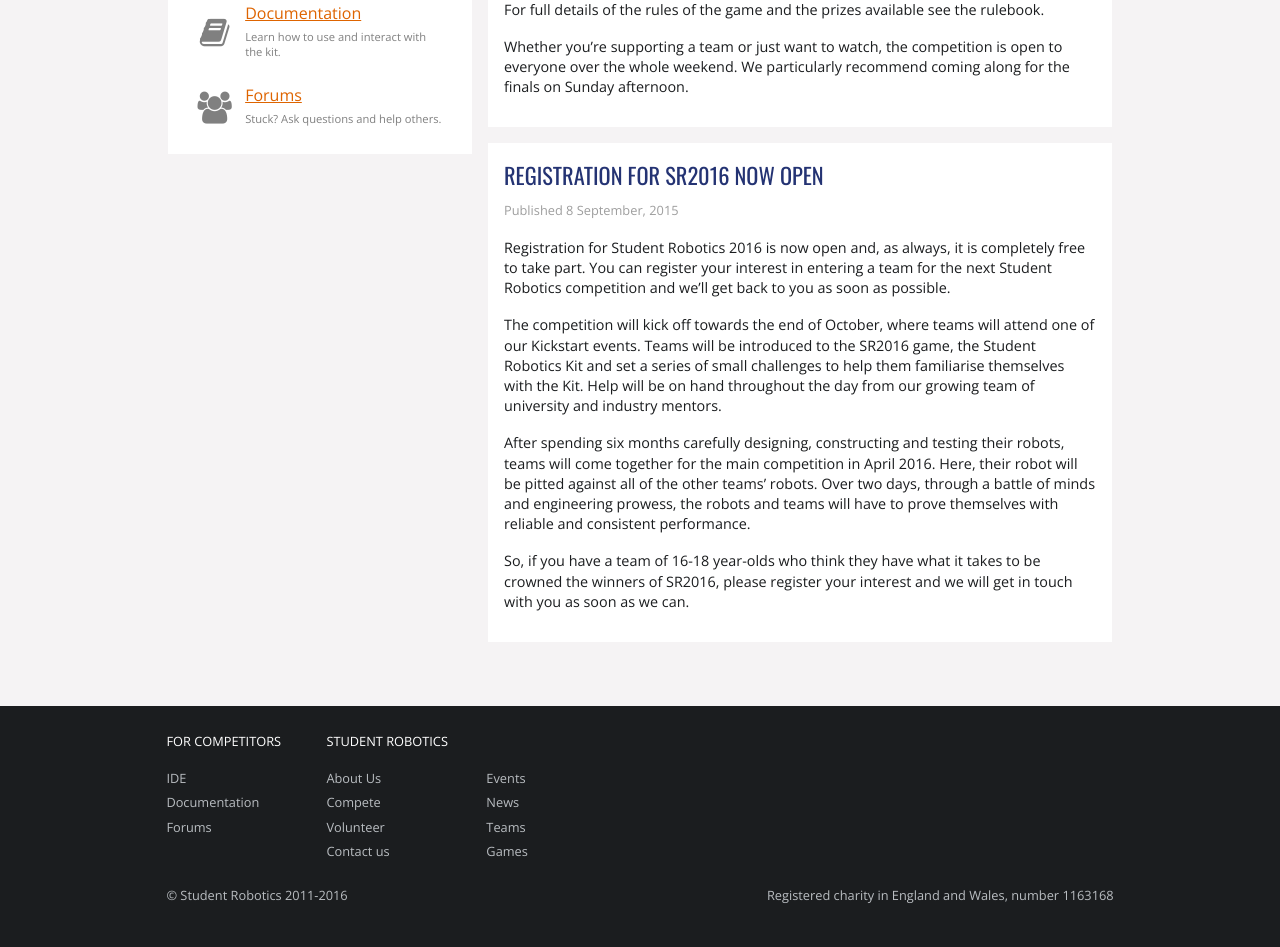
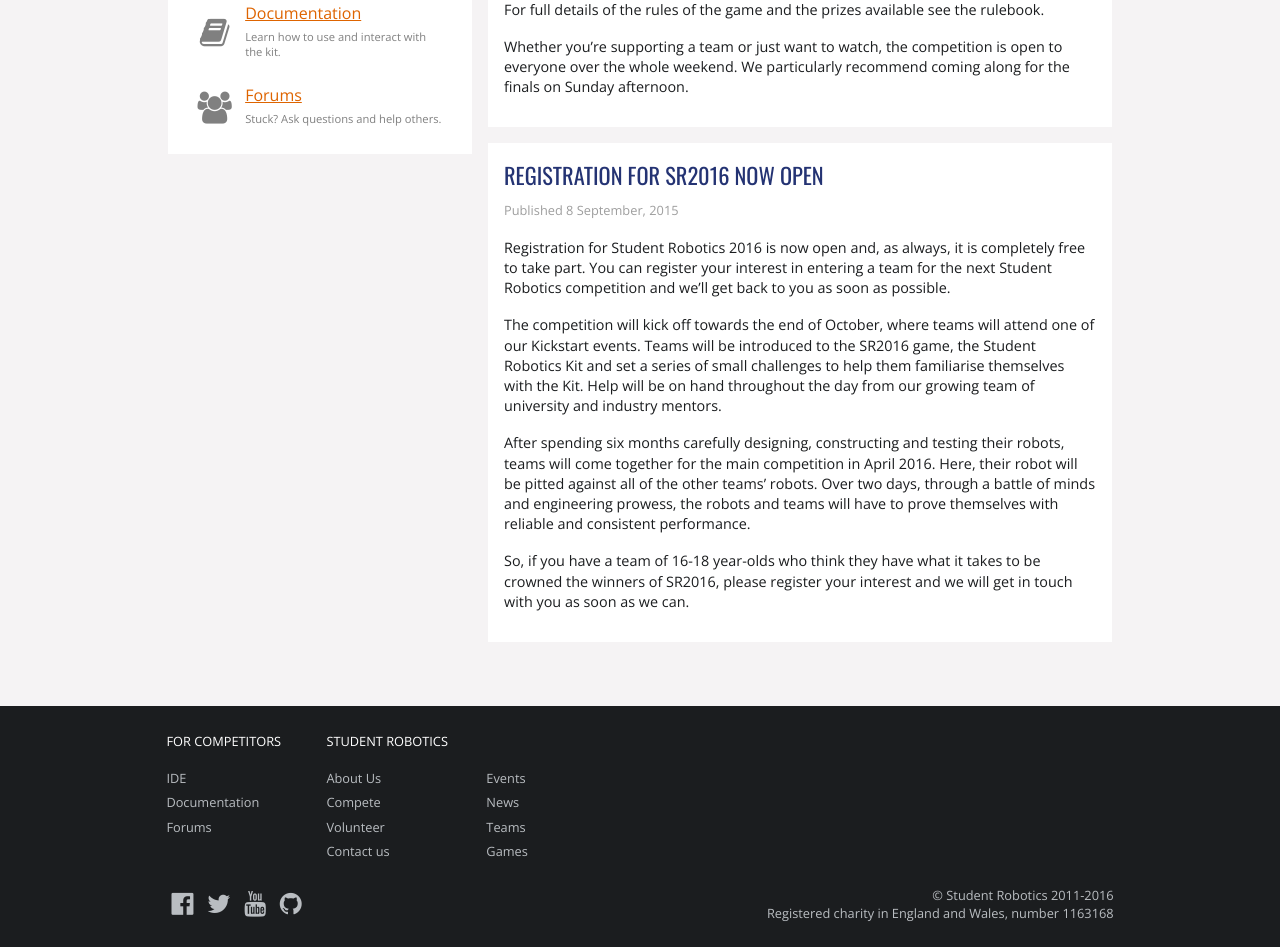
Before and after one commit to srobo/website, a Jekyll site: the page built from index.html, in a window 1280 px wide. Shown: the part 935-1882 px from the top of the page. Built offline with Jekyll 4.4.1, drawn with Linux system fonts in a browser that asks for light colours; nearby versions of some CDN libraries.

Commit message:
Add social media links
Resolves #2

```diff
--- a/_config.yml
+++ b/_config.yml
@@ -5,6 +5,12 @@
 links:
   compete: //docs.google.com/forms/d/1Ryg2cfAxfwMOBnT01aj-fzsp51F3B182S5e53ye8aMw/viewform
   volunteer: //docs.google.com/forms/d/1MIGf3P30dw0QAtP8OkxK2v7VRDEAN_54JoZHCVMbqDY/viewform
+
+social:
+  facebook-official: //facebook.com/StudentRobotics
+  twitter: //twitter.com/studentrobotics
+  youtube: //youtube.com/StudentRobotics
+  github: //github.com/srobo
 
 description: >
   Write an awesome description for your new site here. You can edit this
--- a/_includes/footer.html
+++ b/_includes/footer.html
@@ -28,7 +28,16 @@
     </div>
   </div>
   <div class="row fixed-width">
-    <div class="d-6-12">&copy; Student Robotics 2011-2016</div>
-    <div class="text-right d-6-12">Registered charity in England and Wales, number 1163168</div>
+    <div class="d-6-12">
+      <ul class="social-media-links">
+        {% for account in site.social %}
+          <li><a href="{{ account[1] }}"><i class="fa fa-{{ account[0] }}" aria-hidden="true"></i></a></li>
+        {% endfor %}
+      </ul>
+    </div>
+    <div class="text-right d-6-12">
+      <p>&copy; Student Robotics 2011-2016</p>
+      <p>Registered charity in England and Wales, number 1163168</p>
+    </div>
   </div>
 </footer>
--- a/_sass/_footer.scss
+++ b/_sass/_footer.scss
@@ -17,6 +17,23 @@
     color: $sr-white;
     margin-bottom: 1.5em;
   }
+
+  a {
+    color: $footer-color;
+    text-decoration: none;
+
+    &:hover {
+      color: $sr-white;
+    }
+  }
+}
+
+.social-media-links {
+  li {
+    display: inline-block;
+    font-size: 2em;
+    margin: 0 0.2em;
+  }
 }
 
 .text-right {
@@ -29,14 +46,5 @@
 
   li {
     margin: 0.5em 0;
-
-    a {
-      color: $footer-color;
-      text-decoration: none;
-
-      &:hover {
-        color: $sr-white;
-      }
-    }
   }
 }
```
